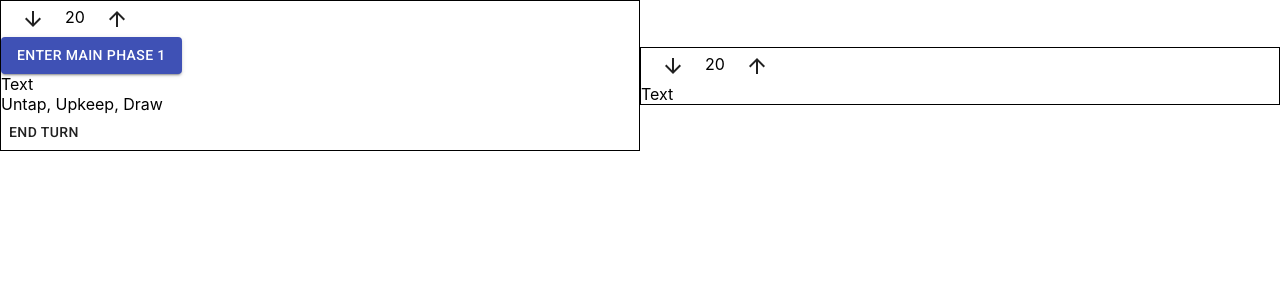
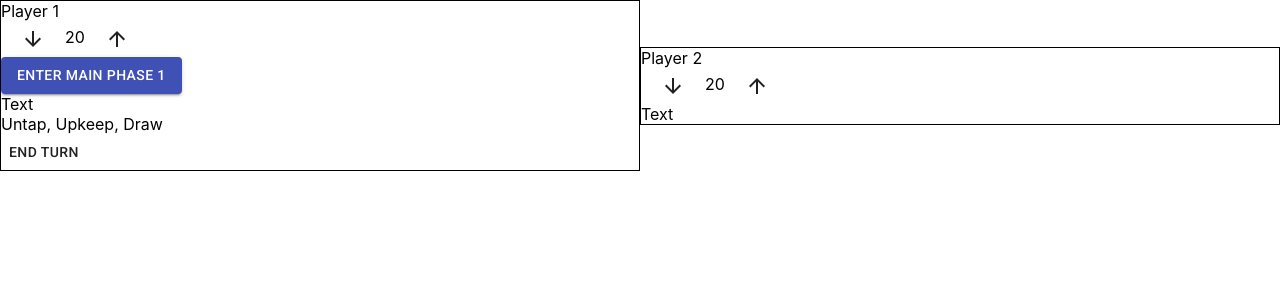
Before and after one commit to clayhan/mtgphases, a React (Create React App) app: page / in a window 1280 px wide. Both pictures are taken after a click on the button "PLAYER 1". Shown: the top 300 px of the page. Built offline with nearby package versions, Linux system fonts and the light colour scheme.

Commit message:
added player titles

```diff
--- a/src/components/Player/Player.js
+++ b/src/components/Player/Player.js
@@ -57,6 +57,7 @@ const Player = props => {
 
         return (
           <div>
+            <div>{activePlayer ? 'Player 1' : 'Player 2'}</div>
             <div>
               <Button onClick={() => updateLife('down')}>
                 <ArrowDownwardIcon />
```
